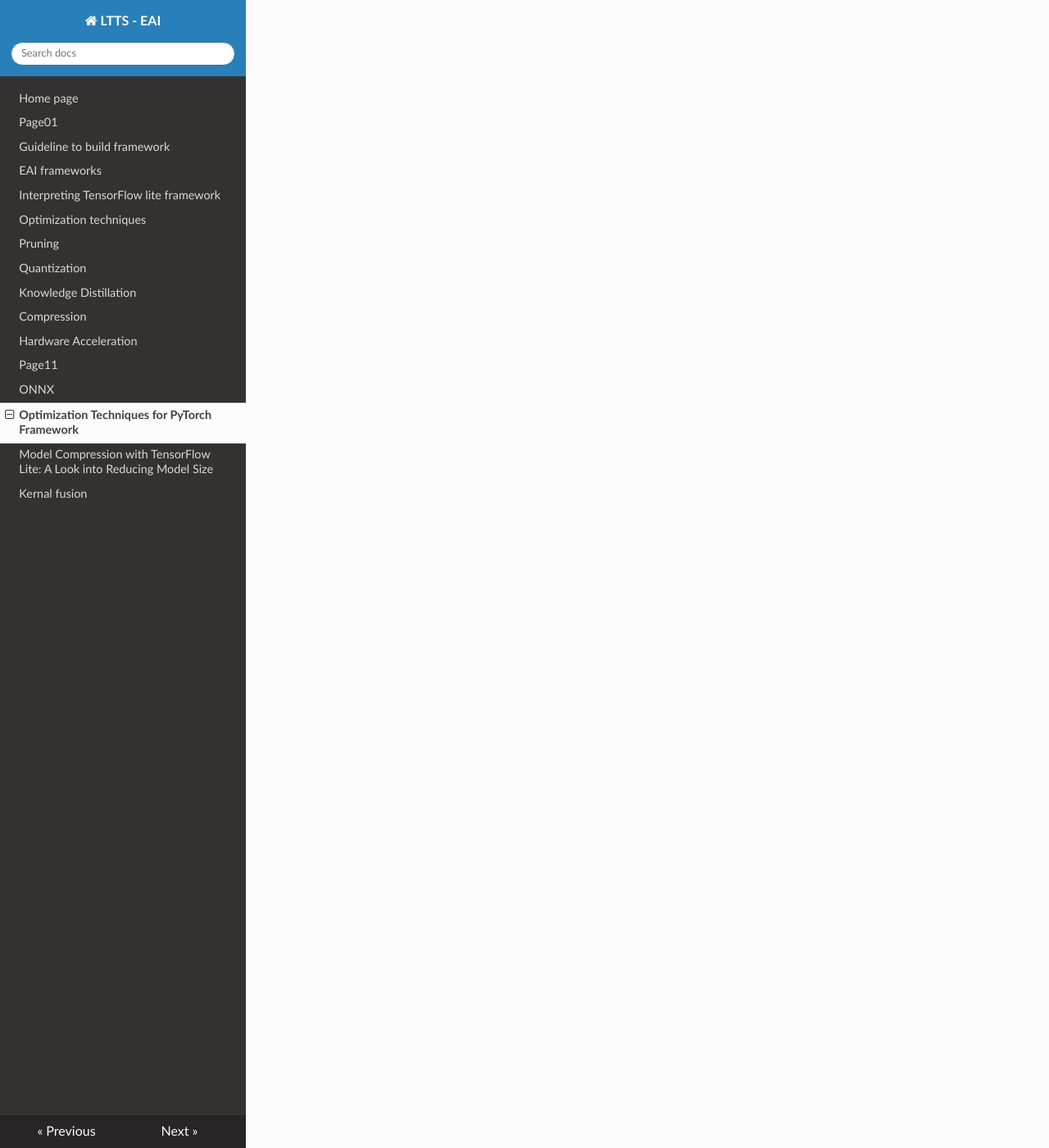
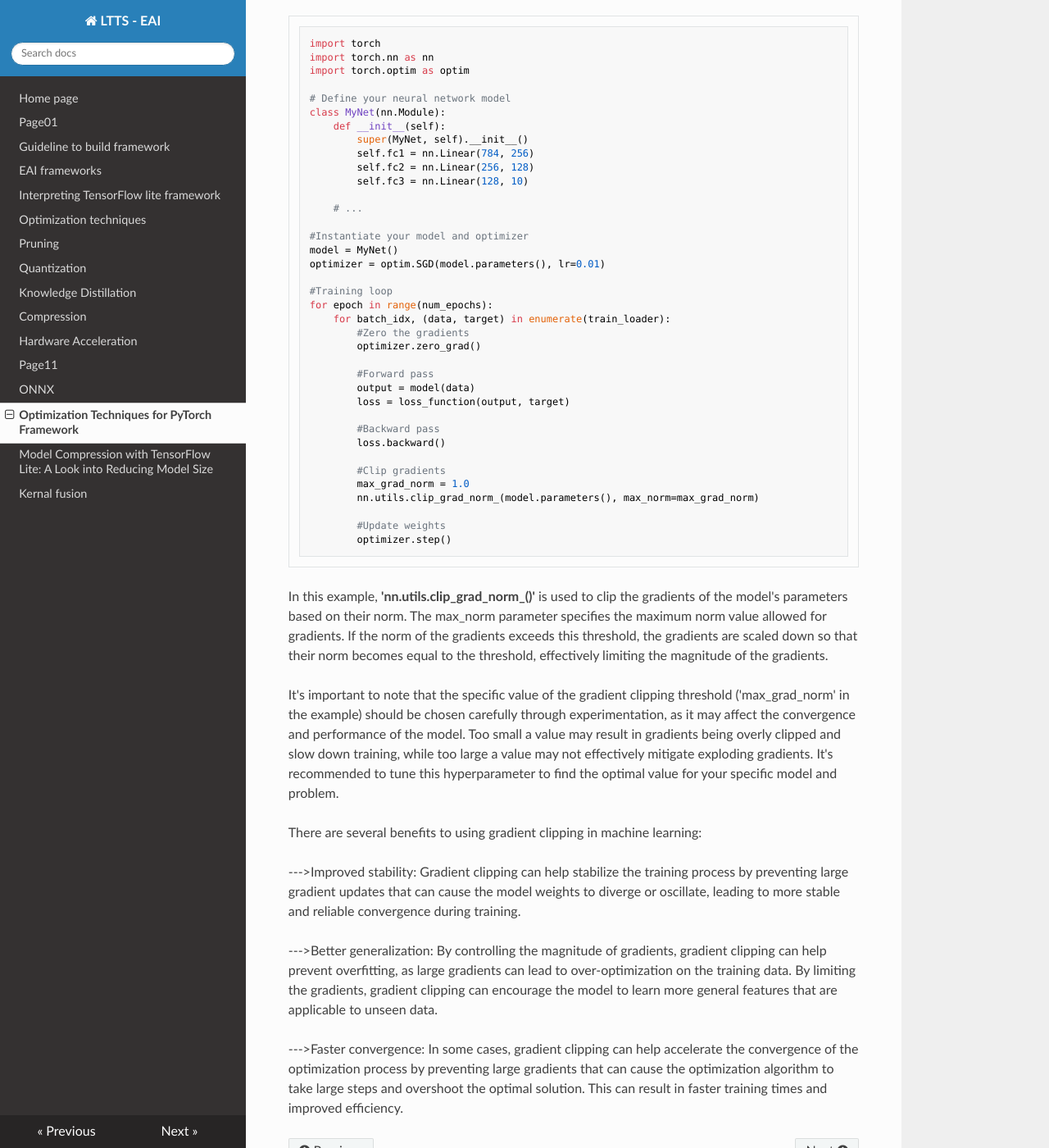
Before and after one commit to ltts-eai/ltts-project, an MkDocs documentation site: the page built from docs/page14.md, in a window 1280 px wide and 1400 px high, scrolled down 6162 px. Shown: the whole window at 82% size. Built offline with MkDocs 1.6.1, drawn with Linux system fonts in a browser that asks for light colours; nearby versions of some CDN libraries; some of the changed text lies outside the part shown.

Commit message:
pytorch optimization

````diff
--- a/docs/page14.md
+++ b/docs/page14.md
@@ -200,3 +200,62 @@ net = MyNet()
 In this example, the init.xavier_uniform_() function is used to initialize the weights of the fully connected layers in the neural network using Xavier initialization. The net object is an instance of the MyNet class, and the initialized weights are used during the training process to optimize the network's performance.
 
 Note that the choice of weight initialization method may depend on the specific architecture of the neural network, the activation functions used, and the type of problem being solved. Experimenting with different weight initialization methods can be an important part of optimizing the training process and improving the performance of neural networks in PyTorch.
+
+
+# 4.Gradient Clippping
+gradient clipping is a commonly used technique for optimization in PyTorch, as well as in other deep learning frameworks. Gradient clipping helps prevent the issue of exploding gradients, which can occur during the training process when gradients become very large and cause the model's parameters to be updated excessively, leading to instability and poor convergence.
+
+By limiting the magnitude of gradients, gradient clipping can help stabilize the training process and prevent the model from diverging or getting stuck in local optima. PyTorch provides built-in functions, such as **'torch.nn.utils.clip_grad_norm_()'** and **'torch.nn.utils.clip_grad_value_()'**, that allow you to clip gradients during the training loop.
+
+Here's an example of how you can use gradient clipping in PyTorch:
+```python
+import torch
+import torch.nn as nn
+import torch.optim as optim
+
+# Define your neural network model
+class MyNet(nn.Module):
+    def __init__(self):
+        super(MyNet, self).__init__()
+        self.fc1 = nn.Linear(784, 256)
+        self.fc2 = nn.Linear(256, 128)
+        self.fc3 = nn.Linear(128, 10)
+
+    # ...
+
+#Instantiate your model and optimizer
+model = MyNet()
+optimizer = optim.SGD(model.parameters(), lr=0.01)
+
+#Training loop
+for epoch in range(num_epochs):
+    for batch_idx, (data, target) in enumerate(train_loader):
+        #Zero the gradients
+        optimizer.zero_grad()
+
+        #Forward pass
+        output = model(data)
+        loss = loss_function(output, target)
+
+        #Backward pass
+        loss.backward()
+
+        #Clip gradients
+        max_grad_norm = 1.0
+        nn.utils.clip_grad_norm_(model.parameters(), max_norm=max_grad_norm)
+
+        #Update weights
+        optimizer.step()
+```
+
+In this example, **'nn.utils.clip_grad_norm_()'** is used to clip the gradients of the model's parameters based on their norm. The max_norm parameter specifies the maximum norm value allowed for gradients. If the norm of the gradients exceeds this threshold, the gradients are scaled down so that their norm becomes equal to the threshold, effectively limiting the magnitude of the gradients.
+
+It's important to note that the specific value of the gradient clipping threshold ('max_grad_norm' in the example) should be chosen carefully through experimentation, as it may affect the convergence and performance of the model. Too small a value may result in gradients being overly clipped and slow down training, while too large a value may not effectively mitigate exploding gradients. It's recommended to tune this hyperparameter to find the optimal value for your specific model and problem.
+
+There are several benefits to using gradient clipping in machine learning:
+
+--->Improved stability: Gradient clipping can help stabilize the training process by preventing large gradient updates that can cause the model weights to diverge or oscillate, leading to more stable and reliable convergence during training.
+
+--->Better generalization: By controlling the magnitude of gradients, gradient clipping can help prevent overfitting, as large gradients can lead to over-optimization on the training data. By limiting the gradients, gradient clipping can encourage the model to learn more general features that are applicable to unseen data.
+
+--->Faster convergence: In some cases, gradient clipping can help accelerate the convergence of the optimization process by preventing large gradients that can cause the optimization algorithm to take large steps and overshoot the optimal solution. This can result in faster training times and improved efficiency.
````
